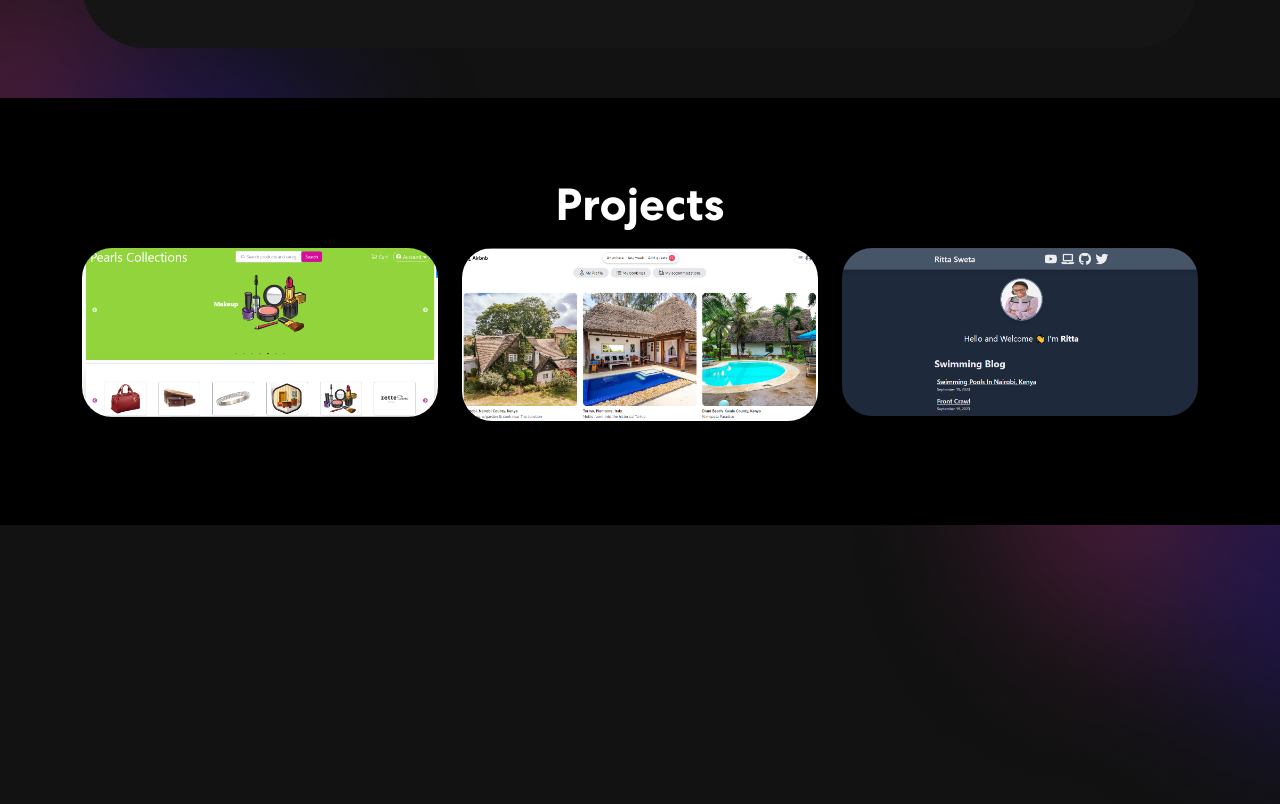
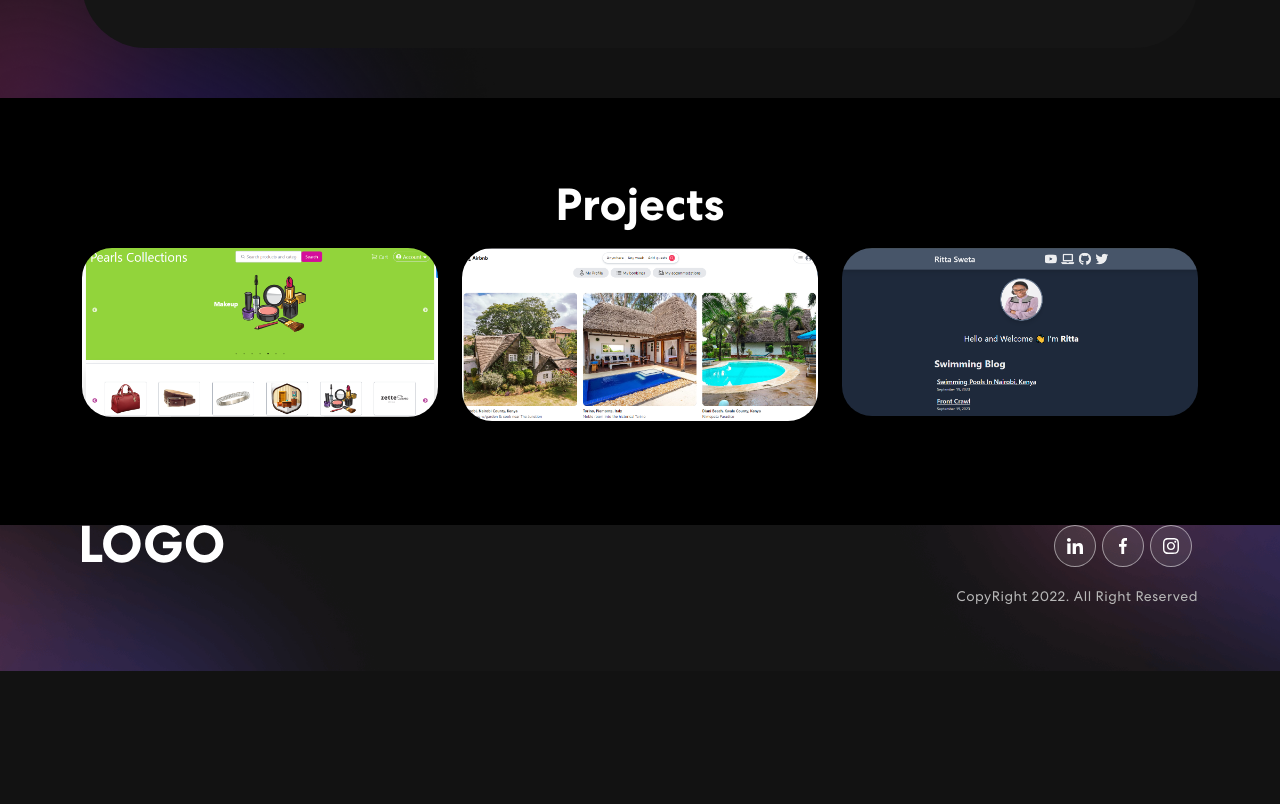
Before and after one commit to Buyaki01/my-react-portfolio, a React (Create React App) app: page / in a window 1280 px wide. Shown: the part 964-1768 px from the top of the page. After the commit the page ends 1635 px from the top, so only its background shows below. Built offline with nearby package versions, Linux system fonts and the light colour scheme.

Commit message:
Add the Footer component

```diff
--- a/src/App.js
+++ b/src/App.js
@@ -3,6 +3,7 @@
 import { Banner } from './components/Banner'
 import { Skills } from './components/Skills'
 import { Projects } from './components/Projects'
+import { Footer } from './components/Footer'
 
 function App() {
   return (
@@ -11,6 +12,7 @@
       <Banner />
       <Skills />
       <Projects />
+      <Footer />
     </div>
   )
 }
--- /dev/null
+++ b/src/components/Footer.js
@@ -0,0 +1,27 @@
+import { Col, Container, Row } from "react-bootstrap"
+import logo from '../assets/img/logo.svg'
+import navIcon1 from '../assets/img/nav-icon1.svg'
+import navIcon2 from '../assets/img/nav-icon2.svg'
+import navIcon3 from '../assets/img/nav-icon3.svg'
+
+export const Footer = () => {
+  return (
+    <footer className="footer">
+      <Container>
+        <Row className="align-item-center">
+          <Col sm={6}>
+            <img src={logo} alt="Logo" />
+          </Col>
+          <Col sm={6} className="text-center text-sm-end">
+            <div className="social-icon">
+              <a href=""><img src={navIcon1} /></a>
+              <a href=""><img src={navIcon2} /></a>
+              <a href=""><img src={navIcon3} /></a>
+            </div>
+            <p>CopyRight 2022. All Right Reserved</p>
+          </Col>
+        </Row>
+      </Container>
+    </footer>
+  )
+}
--- a/src/index.css
+++ b/src/index.css
@@ -325,7 +325,7 @@
   position: absolute;
   bottom: 0;
   width: 40%;
-  z-index: -4;
+  z-index: -3;
 }
 
 /************ Projects Css ************/
@@ -449,7 +449,86 @@
   top: 20%;
   position: absolute;
   bottom: 0;
-  width: 35%;
+  width: 0%;
   right: 0;
   z-index: -4;
 }
+
+/************ Footer Css ************/
+.footer {
+  padding: 0 0 50px 0;
+  background-image: url('./assets/img/footer-bg.png');
+  background-position: center center;
+  background-size: cover;
+  background-repeat: no-repeat;
+}
+.newsletter-bx {
+  background: #FFFFFF;
+  border-radius: 55px;
+  color: #121212;
+  padding: 85px 125px;
+  margin-bottom: 80px;
+  margin-top: -122px;
+}
+.newsletter-bx h3 {
+  font-weight: 700;
+  letter-spacing: 0.5px;
+  line-height: 1.2em;
+}
+.new-email-bx {
+  background: #fff;
+  padding: 5px;
+  border-radius: 20px;
+  position: relative;
+  z-index: 0;
+  display: flex;
+  align-items: center;
+}
+.new-email-bx::before {
+  content: "";
+  background: linear-gradient(90.21deg, #AA367C -5.91%, #4A2FBD 111.58%);
+  border-radius: 20px;
+  position: absolute;
+  z-index: -1;
+  top: -1px;
+  left: -1px;
+  bottom: -1px;
+  right: -1px;
+}
+.new-email-bx::after {
+  content: "";
+  background: #fff;
+  border-radius: 20px;
+  position: absolute;
+  z-index: -1;
+  top: 0;
+  left: 0;
+  bottom: 0;
+  right: 0;
+}
+.new-email-bx input {
+  width: 100%;
+  color: #121212;
+  font-weight: 500;
+  background: transparent;
+  border: 0;
+  padding: 0 15px;
+}
+.new-email-bx button {
+  background: linear-gradient(90.21deg, #AA367C -5.91%, #4A2FBD 111.58%);
+  padding: 20px 65px;
+  color: #fff;
+  font-weight: 500;
+  letter-spacing: 0.5px;
+  border-radius: 18px;
+}
+.footer img {
+  width: 26%;
+}
+.footer p {
+  font-weight: 400;
+  font-size: 14px;
+  color: #B8B8B8;
+  letter-spacing: 0.5px;
+  margin-top: 20px;
+}
```
Also changed, not shown: src/assets/img/banner-bg.png (added).
